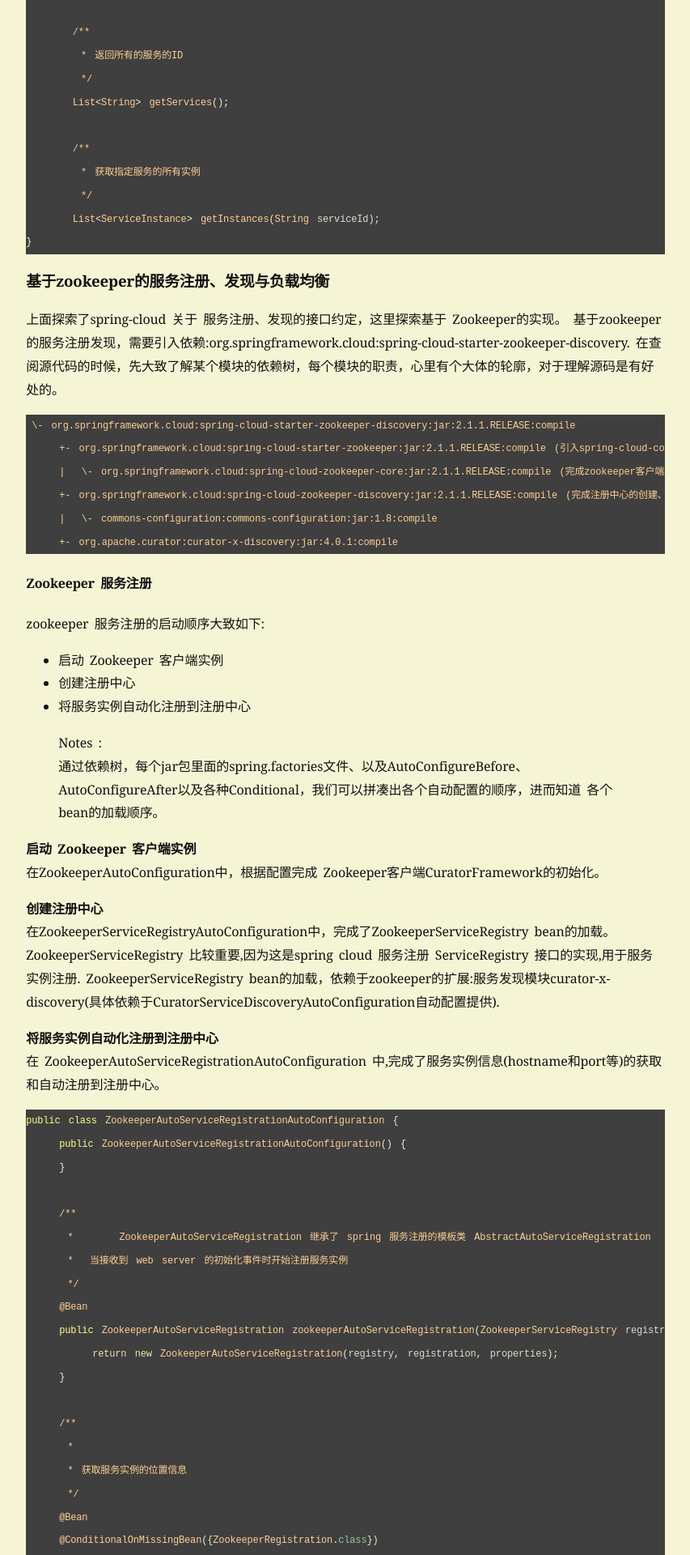
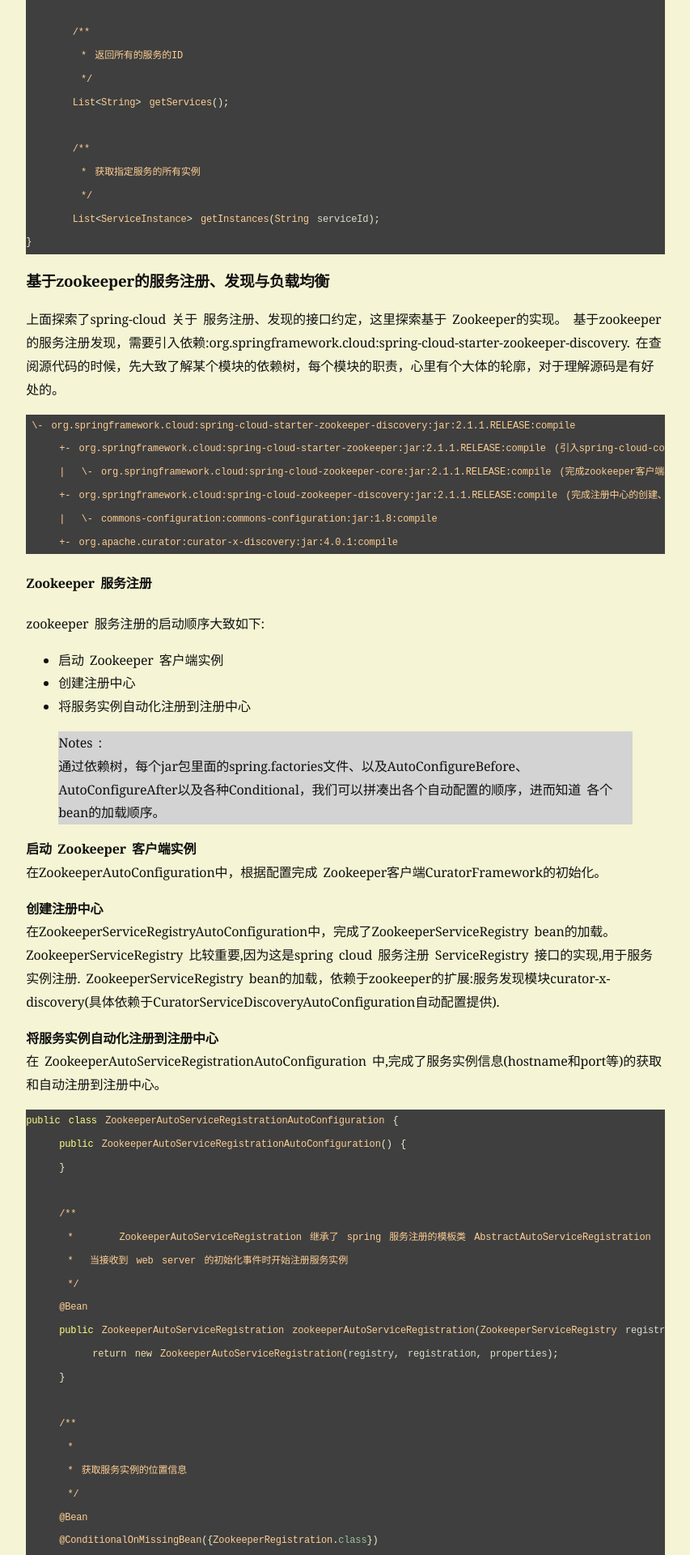
Before and after one commit to dante-sketch/dante-sketch.github.io, a Jekyll site: the page built from _posts/2019-10-08-springCloude之服务注册-发现-与负载均衡.md, in a window 1280 px wide. Shown: the part 2600-4520 px from the top of the page at 81% size, without its empty margins (213-1066 px from the left). Built offline with Jekyll 4.4.1, drawn with Linux system fonts in a browser that asks for light colours; our own code applies the rules of GitHub Pages for plain Markdown files.

Commit message:
引用块修改背景色

```diff
--- a/_sass/main.scss
+++ b/_sass/main.scss
@@ -37,3 +37,6 @@ div{
 	overflow: scroll;
 	font-size: 12px;
 }
+blockquote{
+	background-color: LightGray;
+}
```
